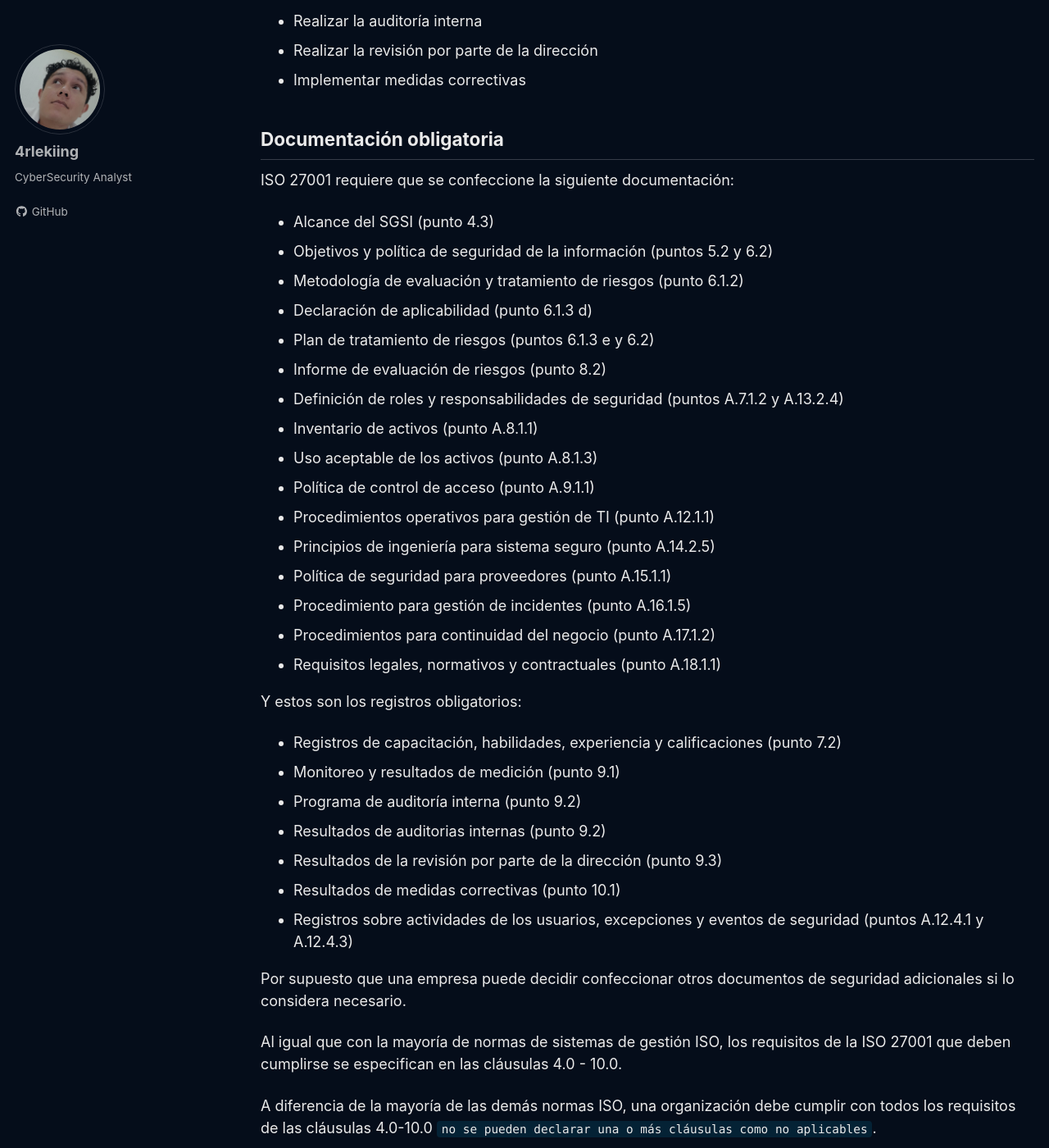
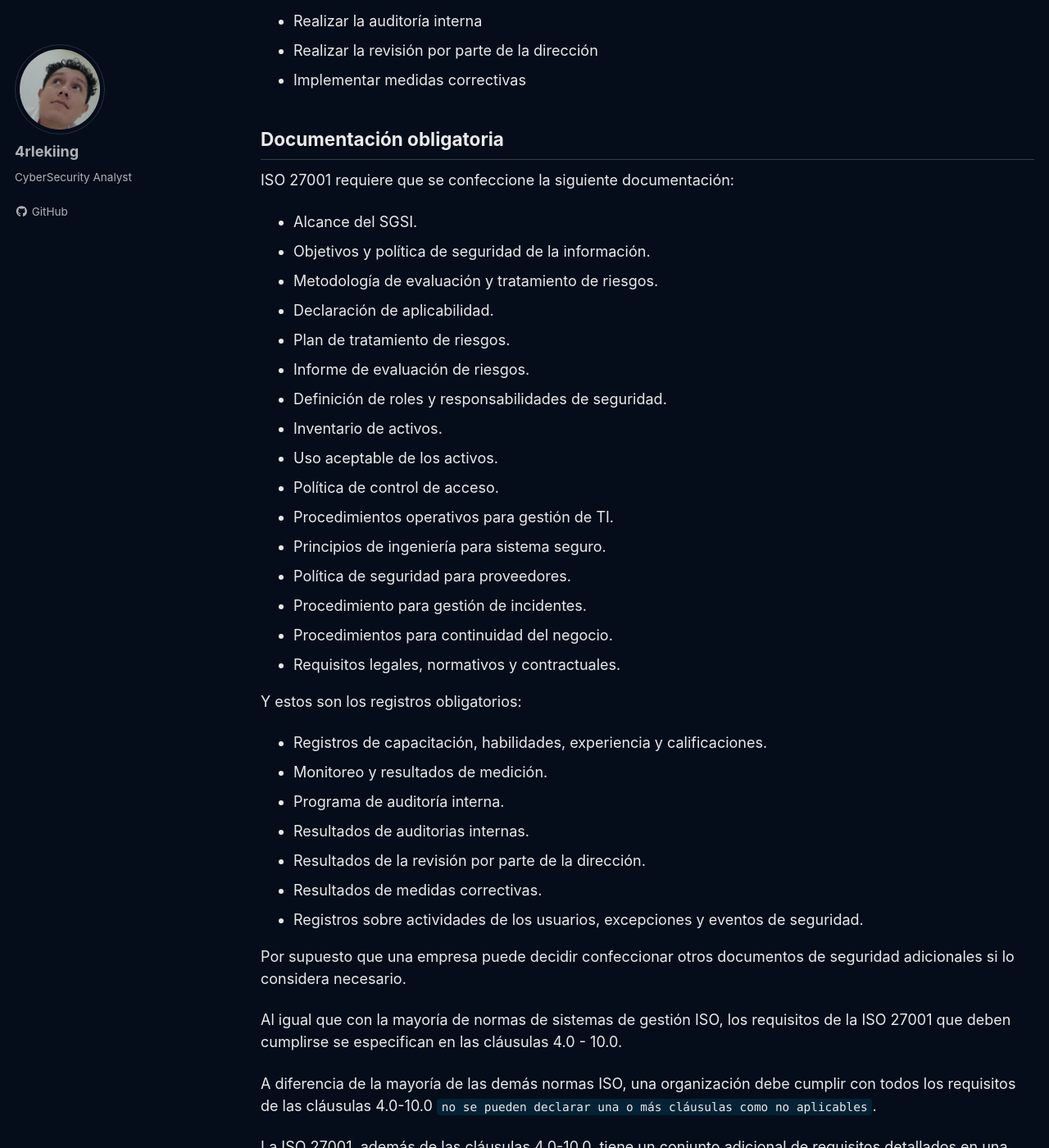
Before and after one commit to 4rleking/ISO27001.github.io, a Jekyll site: the page built from _posts/2023-08-01-Introduccion.md, in a window 1280 px wide and 1400 px high, scrolled down 6861 px. Shown: the whole window at 82% size. Built offline with Jekyll 4.4.1, drawn with Linux system fonts in a browser that asks for light colours; cached includes are drawn as plain includes; a script that is not in the unit is left out; some of the changed text lies outside the part shown.

Commit message:
Update 2023-08-01-Introduccion.md

```diff
--- a/_posts/2023-08-01-Introduccion.md
+++ b/_posts/2023-08-01-Introduccion.md
@@ -121,32 +121,32 @@ Para implementar la norma ISO 27001 en una empresa, usted tiene que seguir estos
 
 ISO 27001 requiere que se confeccione la siguiente documentación:
 
-* Alcance del SGSI (punto 4.3)
-* Objetivos y política de seguridad de la información (puntos 5.2 y 6.2)
-* Metodología de evaluación y tratamiento de riesgos (punto 6.1.2)
-* Declaración de aplicabilidad (punto 6.1.3 d)
-* Plan de tratamiento de riesgos (puntos 6.1.3 e y 6.2)
-* Informe de evaluación de riesgos (punto 8.2)
-* Definición de roles y responsabilidades de seguridad (puntos A.7.1.2 y A.13.2.4)
-* Inventario de activos (punto A.8.1.1)
-* Uso aceptable de los activos (punto A.8.1.3)
-* Política de control de acceso (punto A.9.1.1)
-* Procedimientos operativos para gestión de TI (punto A.12.1.1)
-* Principios de ingeniería para sistema seguro (punto A.14.2.5)
-* Política de seguridad para proveedores (punto A.15.1.1)
-* Procedimiento para gestión de incidentes (punto A.16.1.5)
-* Procedimientos para continuidad del negocio (punto A.17.1.2)
-* Requisitos legales, normativos y contractuales (punto A.18.1.1)
+* Alcance del SGSI.
+* Objetivos y política de seguridad de la información.
+* Metodología de evaluación y tratamiento de riesgos.
+* Declaración de aplicabilidad.
+* Plan de tratamiento de riesgos.
+* Informe de evaluación de riesgos.
+* Definición de roles y responsabilidades de seguridad.
+* Inventario de activos.
+* Uso aceptable de los activos.
+* Política de control de acceso.
+* Procedimientos operativos para gestión de TI.
+* Principios de ingeniería para sistema seguro.
+* Política de seguridad para proveedores.
+* Procedimiento para gestión de incidentes.
+* Procedimientos para continuidad del negocio.
+* Requisitos legales, normativos y contractuales.
 
 Y estos son los registros obligatorios:
 
-* Registros de capacitación, habilidades, experiencia y calificaciones (punto 7.2)
-* Monitoreo y resultados de medición (punto 9.1)
-* Programa de auditoría interna (punto 9.2)
-* Resultados de auditorias internas (punto 9.2)
-* Resultados de la revisión por parte de la dirección (punto 9.3)
-* Resultados de medidas correctivas (punto 10.1)
-* Registros sobre actividades de los usuarios, excepciones y eventos de seguridad (puntos A.12.4.1 y A.12.4.3)
+* Registros de capacitación, habilidades, experiencia y calificaciones.
+* Monitoreo y resultados de medición.
+* Programa de auditoría interna.
+* Resultados de auditorias internas.
+* Resultados de la revisión por parte de la dirección.
+* Resultados de medidas correctivas.
+* Registros sobre actividades de los usuarios, excepciones y eventos de seguridad.
 
 Por supuesto que una empresa puede decidir confeccionar otros documentos de seguridad adicionales si lo considera necesario.
 
```
Also changed, not shown: other parts of _posts/2023-08-01-Introduccion.md (+1 -1 lines).
